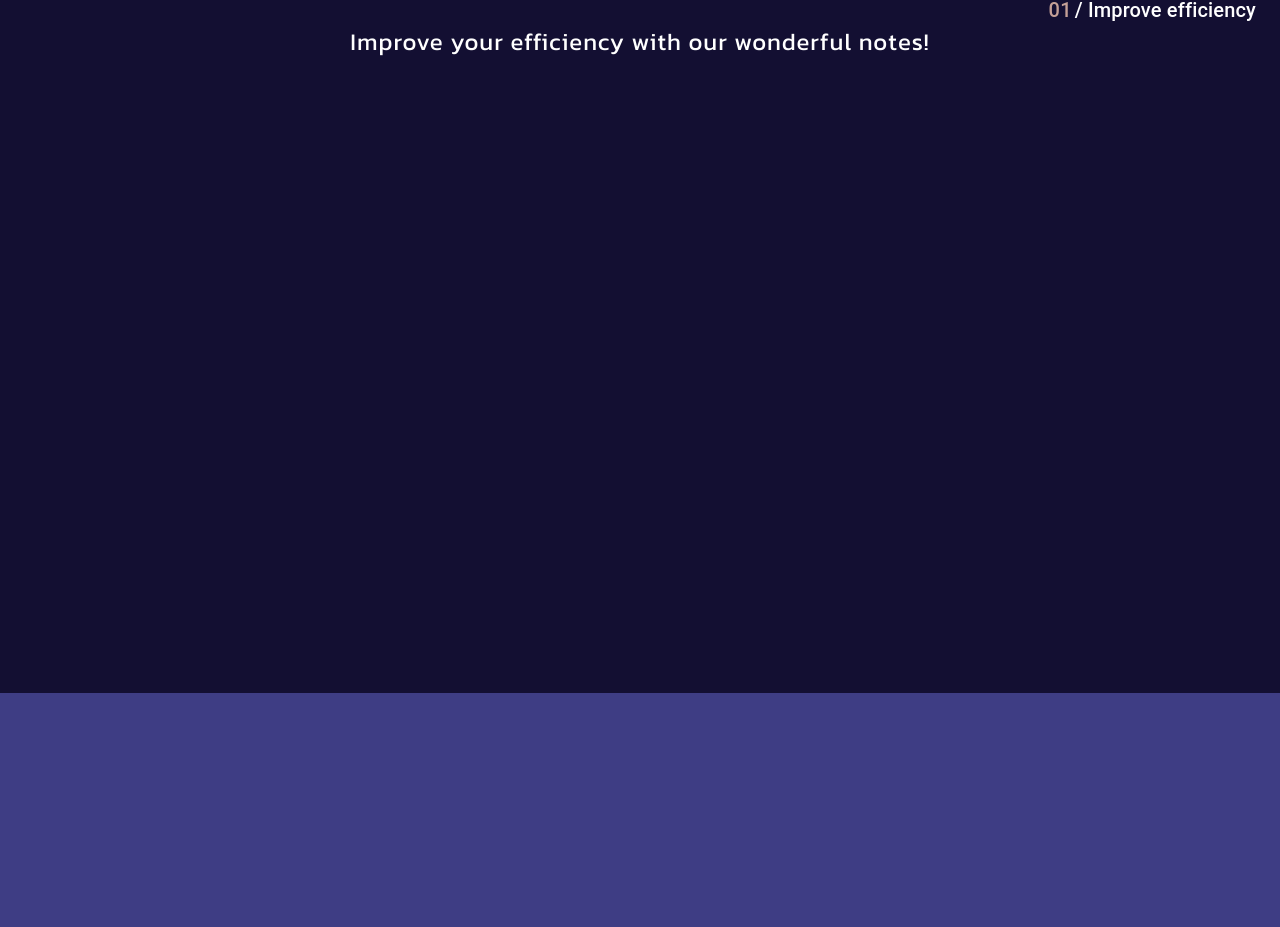
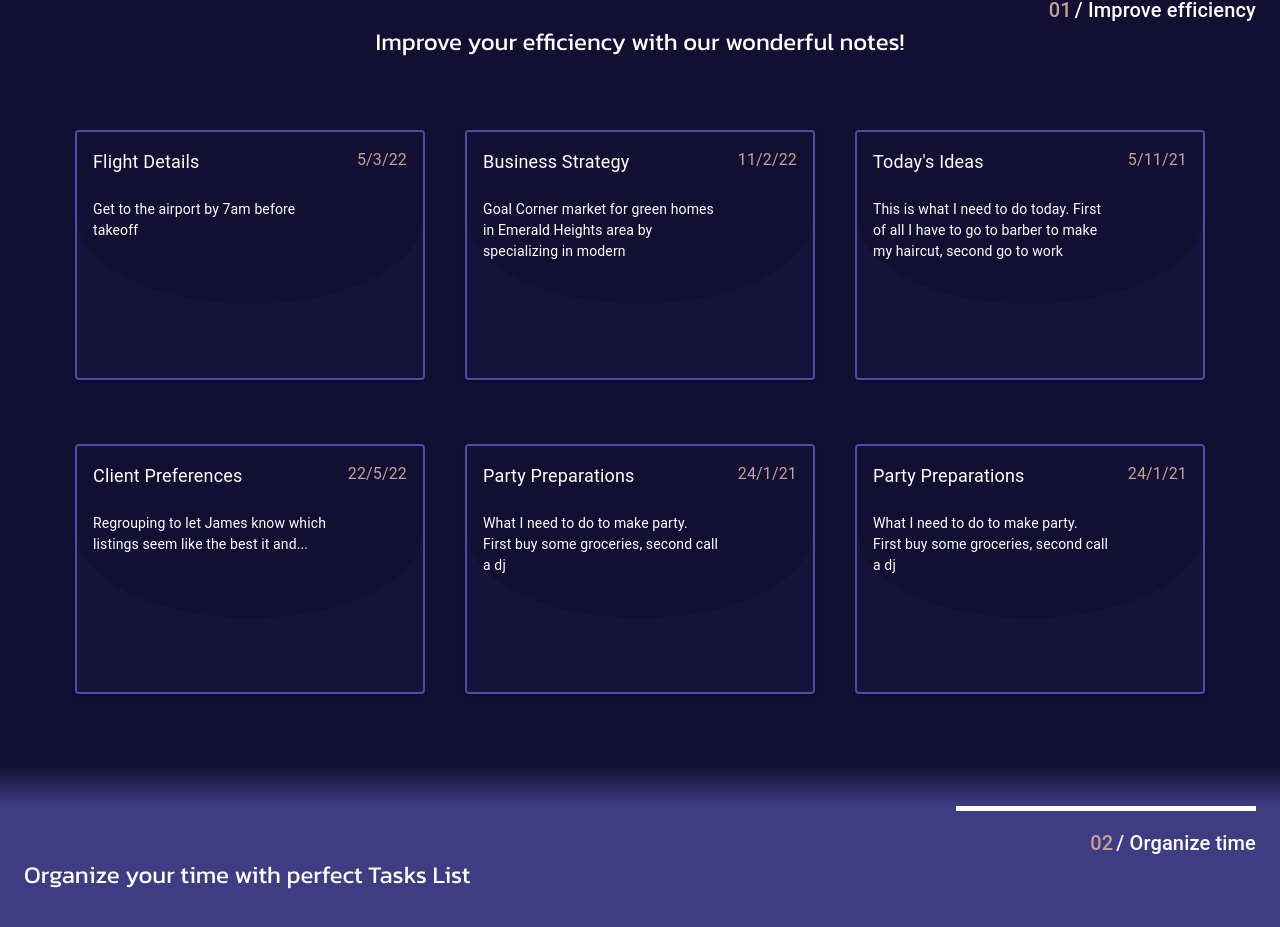
Before and after one commit to EmP33/codenote, a React (Create React App) app: page / in a window 1280 px wide. Shown: the part 911-1838 px from the top of the page. Before the commit the page ends 1604 px from the top, so only its background shows below. Built offline with nearby package versions, Linux system fonts and the light colour scheme; a web font is replaced by a local one.

Commit message:
Fixed responsivity of notes and heading section

```diff
--- a/src/components/ContentPoint/ContentPoint.tsx
+++ b/src/components/ContentPoint/ContentPoint.tsx
@@ -27,7 +27,7 @@ const ContentPoint: React.FC<ContentPointProps> = ({ index, heading }) => {
         }}
       >
         <span style={{ color: "var(--color-base)", paddingRight: 3 }}>
-          0{index}
+          {index}
         </span>
         / {heading}
       </Typography>
--- a/src/components/HeadingSection/HeadingSection.tsx
+++ b/src/components/HeadingSection/HeadingSection.tsx
@@ -6,10 +6,6 @@ const HeadingWrapper = styled.div`
   display: grid;
   justify-items: flex-start;
   grid-row-gap: 1rem;
-
-  & p {
-    margin: 0 0 1rem 0;
-  }
 `;
 const RegisterButton = styled.button`
   position: relative;
@@ -55,18 +51,19 @@ const HeadingSection: React.FC = () => {
           width: "100%",
         }}
       >
-        <Grid item xs={6}>
+        <Grid item xs={12} sm={7} lg={5}>
           <HeadingWrapper>
             <Typography
               variant="h1"
               sx={{
                 color: "var(--color-tertiary-light)",
                 fontWeight: "bold",
+                fontSize: { xs: 50, md: 100 },
               }}
             >
               CodeNote
             </Typography>
-            <Typography variant="body1" sx={{ fontSize: 18 }}>
+            <Typography variant="body1" sx={{ fontSize: { xs: 14, md: 18 } }}>
               Join us to increase your notes to a higher level. Lots of good
               features. Create your account and get started!
             </Typography>
--- a/src/components/Navbar/Navbar.tsx
+++ b/src/components/Navbar/Navbar.tsx
@@ -9,12 +9,12 @@ const Navbar: React.FC = () => {
       position="static"
       sx={{
         background: "var(--color-tertiary)",
-        marginTop: 3,
+        marginTop: { xs: 0, sm: 3 },
         padding: 1,
         boxShadow: 0,
       }}
     >
-      <Toolbar>
+      <Toolbar sx={{ padding: { xs: 0, sm: "0 1rem 0 1rem" } }}>
         <img src={logo} alt="siema" width={75} />
         <Typography
           variant="h5"
@@ -22,6 +22,7 @@ const Navbar: React.FC = () => {
             marginLeft: 1,
             fontFamily: "var(--font-heading)",
             flexGrow: 1,
+            fontSize: { xs: 18 },
           }}
         >
           CODENOTE
--- /dev/null
+++ b/src/components/NotesSection/NoteElement/NoteElement.tsx
@@ -0,0 +1,63 @@
+import React from "react";
+import { Card, CardContent, Typography, Box } from "@mui/material";
+
+interface NoteElementProps {
+  title: string;
+  date: string;
+  content: string;
+}
+
+const NoteElement: React.FC<NoteElementProps> = ({ title, date, content }) => {
+  return (
+    <Card
+      sx={{
+        height: 250,
+        width: 350,
+        margin: "2rem auto",
+        background: "var(--color-secondary-light)",
+        color: "#fff",
+        border: "2px solid var(--color-tertiary)",
+        position: "relative",
+        zIndex: 1,
+
+        "@media only screen and (max-width: 400px)": {
+          width: "auto",
+          maxWidth: 270,
+        },
+
+        "&:before": {
+          content: "''",
+          width: "100%",
+          height: "70%",
+          background: "var(--color-secondary)",
+          position: "absolute",
+          borderRadius: "0 0 50% 50%",
+          top: 0,
+          left: 0,
+          zIndex: -1,
+        },
+      }}
+    >
+      <CardContent>
+        <Box
+          sx={{ display: "flex", justifyContent: "space-between", zIndex: 5 }}
+        >
+          <Typography sx={{ fontSize: 18, marginBottom: 3 }} gutterBottom>
+            {title}
+          </Typography>
+          <Typography
+            sx={{
+              fontSize: 16,
+              color: "var(--color-base)",
+            }}
+          >
+            {date}
+          </Typography>
+        </Box>
+        <Typography sx={{ fontSize: 14, width: "75%" }}>{content}</Typography>
+      </CardContent>
+    </Card>
+  );
+};
+
+export default NoteElement;
--- a/src/components/NotesSection/NotesSection.tsx
+++ b/src/components/NotesSection/NotesSection.tsx
@@ -1,11 +1,12 @@
 import React from "react";
-import { Container, Typography } from "@mui/material";
+import { Container, Typography, Grid } from "@mui/material";
 import styled from "styled-components";
 import ContentPoint from "../ContentPoint/ContentPoint";
+import NoteElement from "./NoteElement/NoteElement";
 
 const NotesWrapper = styled.section`
   width: 100%;
-  height: 100vh;
+  min-height: 100vh;
   padding: 5rem 0 0 0;
   background: var(--color-secondary);
   position: relative;
@@ -29,9 +30,12 @@ const NotesWrapper = styled.section`
 const NotesSection: React.FC = () => {
   return (
     <NotesWrapper>
-      <Container maxWidth="xl">
+      <Container
+        maxWidth="xl"
+        sx={{ display: "flex", flexDirection: "column" }}
+      >
         <ContentPoint
-          index="1"
+          index="01"
           heading="Improve
         efficiency"
         />
@@ -40,11 +44,65 @@ const NotesSection: React.FC = () => {
           sx={{
             textAlign: "center",
             fontFamily: "var(--font-heading)",
-            letterSpacing: 1,
+            marginTop: { xs: 10, lg: 0 },
           }}
         >
           Improve your efficiency with our wonderful notes!
         </Typography>
+        <Grid
+          container
+          rowSpacing={0}
+          columnSpacing={5}
+          sx={{
+            justifyContent: "center",
+            marginTop: 5,
+            maxWidth: 1200,
+            alignSelf: "center",
+          }}
+        >
+          <Grid item>
+            <NoteElement
+              title="Flight Details"
+              date="5/3/22"
+              content="Get to the airport by 7am before takeoff"
+            />
+          </Grid>
+          <Grid item>
+            <NoteElement
+              title="Business Strategy"
+              date="11/2/22"
+              content="Goal Corner market for green homes in Emerald Heights area by specializing in modern"
+            />
+          </Grid>
+          <Grid item>
+            <NoteElement
+              title="Today's Ideas"
+              date="5/11/21"
+              content="This is what I need to do today. First of all I have to go to barber to make my haircut, second go to work"
+            />
+          </Grid>
+          <Grid item>
+            <NoteElement
+              title="Client Preferences"
+              date="22/5/22"
+              content="Regrouping to let James know which listings seem like the best it and..."
+            />
+          </Grid>
+          <Grid item>
+            <NoteElement
+              title="Party Preparations"
+              date="24/1/21"
+              content="What I need to do to make party. First buy some groceries, second call a dj"
+            />
+          </Grid>
+          <Grid item>
+            <NoteElement
+              title="Party Preparations"
+              date="24/1/21"
+              content="What I need to do to make party. First buy some groceries, second call a dj"
+            />
+          </Grid>
+        </Grid>
       </Container>
     </NotesWrapper>
   );
--- /dev/null
+++ b/src/components/TasksSection/TasksSection.tsx
@@ -0,0 +1,47 @@
+import React from "react";
+import { Container, Grid, Typography } from "@mui/material";
+import styled from "styled-components";
+import ContentPoint from "../ContentPoint/ContentPoint";
+
+const NotesWrapper = styled.section`
+  width: 100%;
+  height: 100vh;
+  padding: 5rem 0 0 0;
+  position: relative;
+
+  &:after {
+    content: "";
+    width: 100%;
+    height: 5rem;
+    background: linear-gradient(
+      180deg,
+      rgba(19, 15, 50, 1) 50%,
+      rgba(62, 61, 132, 1) 100%
+    );
+    position: absolute;
+    top: 0;
+    left: 0;
+    z-index: 1;
+  }
+`;
+const TasksSection: React.FC = () => {
+  return (
+    <NotesWrapper>
+      <Container maxWidth="xl">
+        <ContentPoint index="02" heading="Organize time" />
+        <Grid container>
+          <Grid item>
+            <Typography
+              variant="h5"
+              sx={{ textAlign: "center", fontFamily: "var(--font-heading)" }}
+            >
+              Organize your time with perfect Tasks List
+            </Typography>
+          </Grid>
+        </Grid>
+      </Container>
+    </NotesWrapper>
+  );
+};
+
+export default TasksSection;
--- a/src/pages/HomePage.tsx
+++ b/src/pages/HomePage.tsx
@@ -2,6 +2,7 @@ import React from "react";
 import Navbar from "../components/Navbar/Navbar";
 import HeadingSection from "../components/HeadingSection/HeadingSection";
 import NotesSection from "../components/NotesSection/NotesSection";
+import TasksSection from "../components/TasksSection/TasksSection";
 
 const HomePage: React.FC = () => {
   return (
@@ -9,6 +10,7 @@ const HomePage: React.FC = () => {
       <Navbar />
       <HeadingSection />
       <NotesSection />
+      <TasksSection />
     </>
   );
 };
```
Also changed, not shown: 2 other files (tests, documents, lock files or other folders).
